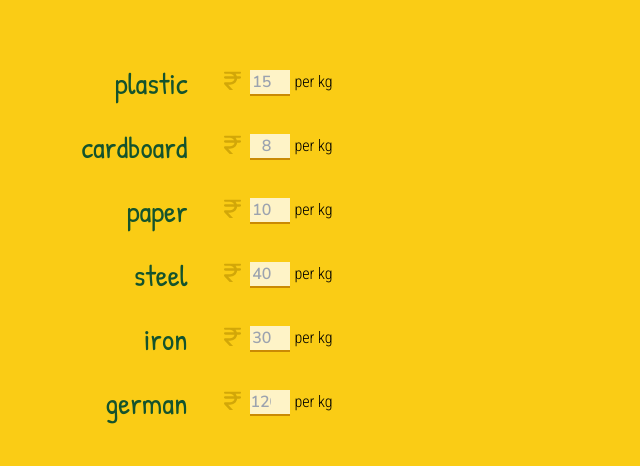
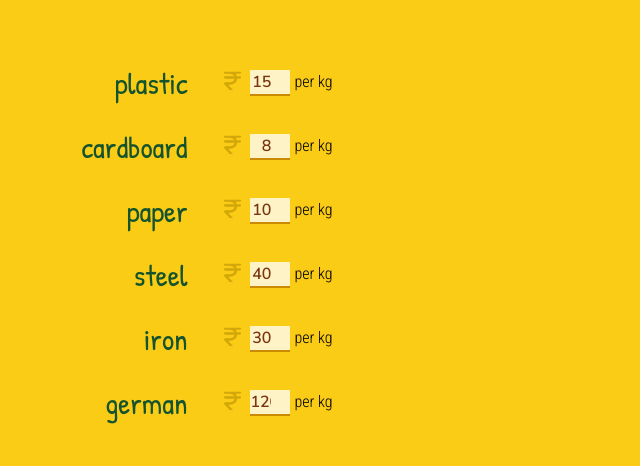
Before and after one commit to JuzerShakir/scrapulator, a React (Vite) app: page /edit in a window 1280 px wide. Shown: the part 250-716 px from the top of the page, without its empty margins (433-1073 px from the left). Built offline with nearby package versions, Linux system fonts and the light colour scheme; a web font is replaced by a local one.

Commit message:
update validations for `earningsPerKg` input

```diff
--- a/src/components/Edit/ScrapItems.jsx
+++ b/src/components/Edit/ScrapItems.jsx
@@ -10,7 +10,7 @@ Item.propTypes = ValidateItemEarningsPerKgProps;
 export default function ScrapItems({ items, setItems }) {
 	function handleItemEarningPerKg(id, amount) {
 		// rescue against negative values
-		if (amount <= 0) return;
+		if (amount < 1) return;
 
 		setItems((items) =>
 			items.map((item) =>
@@ -66,9 +66,9 @@ function Item({ item, onHandleItemEarningPerKg }) {
 						id={item.name}
 						name={item.name}
 						className="nunito-sans-semibold bg-amber-100 w-10 text-end text-amber-900 pr-1 border-b-2 border-yellow-600 focus:border-yellow-900 focus:outline-none"
-						placeholder={item.earningPerKg}
-						min="0"
-						step="0.1"
+						value={item.earningPerKg}
+						min="1"
+						step="1"
 						onChange={(e) =>
 							onHandleItemEarningPerKg(item.id, Number(e.target.value))
 						}
```
